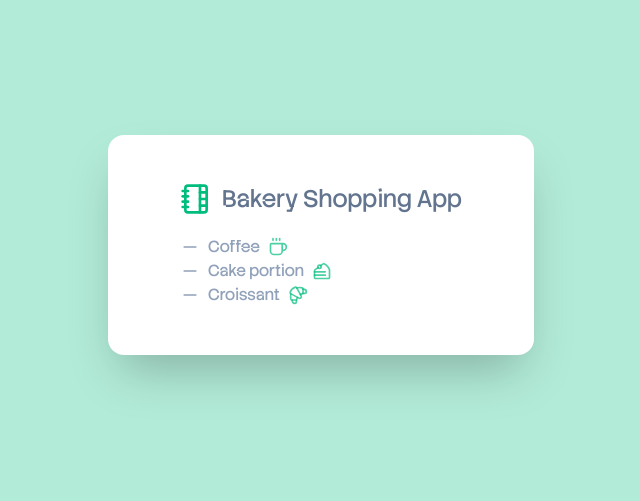
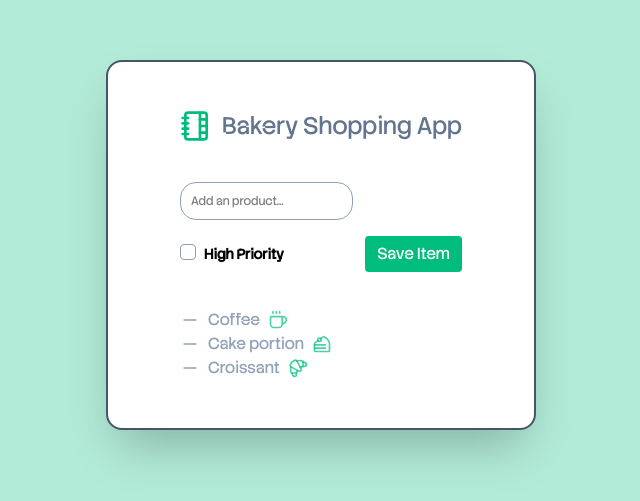
Before and after one commit to thesnakebite/fundamentals-vue, a Vue app: page / in a window 1280 px wide. Shown: the part 155-656 px from the top of the page, without its empty margins (319-959 px from the left). Built offline with nearby package versions, Linux system fonts and the light colour scheme.

Commit message:
user events in Vue3

```diff
--- a/src/assets/main.css
+++ b/src/assets/main.css
@@ -22,4 +22,16 @@
         font-style: normal;
         font-display: swap;
     }
+
+    input[type="checkbox"] {
+        @apply appearance-none w-4 h-4 border-2 border-slate-400 rounded cursor-pointer;
+        @apply checked:bg-vue checked:border-vue;
+        @apply focus:outline-none focus:ring-2 focus:ring-vue/50;
+    }
+
+    input[type="checkbox"]:checked::before {
+        content: "✓";
+        @apply flex items-center justify-center text-white text-xs font-bold;
+    }
+
 }
--- a/src/components/HelloWorld.vue
+++ b/src/components/HelloWorld.vue
@@ -1,6 +1,6 @@
 <script setup>
     import { ref } from 'vue'
-	import { NotebookTabs, Minus, Coffee, CakeSlice, Croissant  } from 'lucide-vue-next'
+	import { NotebookTabs, Minus, Coffee, CakeSlice, Croissant, SmilePlus  } from 'lucide-vue-next'
 
     const header = ref('Bakery Shopping App')
 
@@ -8,17 +8,52 @@
 		{name: "Coffee", icon: Coffee},
 		{name: "Cake portion", icon: CakeSlice},
 		{name: "Croissant", icon: Croissant},
+	])
 
-	])
+    const newItem = ref("")
+    const newItemHighPriority = ref(false)
 </script>
 
 <template>
     <div class="min-h-screen flex justify-center items-center bg-vue/30">
-		<div class="flex flex-col bg-white rounded-2xl max-w-5xl px-18 py-12 shadow-2xl">
-			<div class="flex items-end justify-center gap-2.5">
+		<div class="flex flex-col bg-white border-2 border-slate-600 rounded-2xl max-w-5xl px-18 py-12 shadow-2xl">
+			<div class="flex items-end justify-center gap-2.5 mb-6">
 				<NotebookTabs class="size-8 text-vue" />
 				<h1 class="text-2xl text-slate-500">{{ header }}</h1>
 			</div>
+            <form
+                @submit.prevent="items.push({
+                    id: items.length + 1,
+                    name: newItem,
+                    icon: SmilePlus
+                }),
+                newItem = '',
+                newItemHighPriority = false
+                "
+            >
+                <input
+                    v-model.trim="newItem"
+                    type="text"
+                    class="border border-slate-400 mt-4 p-2.5 rounded-2xl text-xs"
+                    placeholder="Add an product..."
+                />
+                <div class="my-4 flex justify-between items-center">
+                    <div class="flex gap-2">
+                        <input
+                            v-model="newItemHighPriority"
+                            type="checkbox"
+                            class="w-4 h-4 rounded border accent-vue focus:outline-none"
+                            @click="$event.target.blur()"
+                        />
+                        <span class="text-sm font-bold">High Priority</span>
+                    </div>
+                    <button
+                        class="btn-sm bg-vue px-3 py-1.5 rounded text-white"
+                    >
+                        Save Item
+                    </button>
+                </div>
+            </form>
 			<ul class="mt-5">
 				<li
 					v-for="({name, icon}) in items"
```
